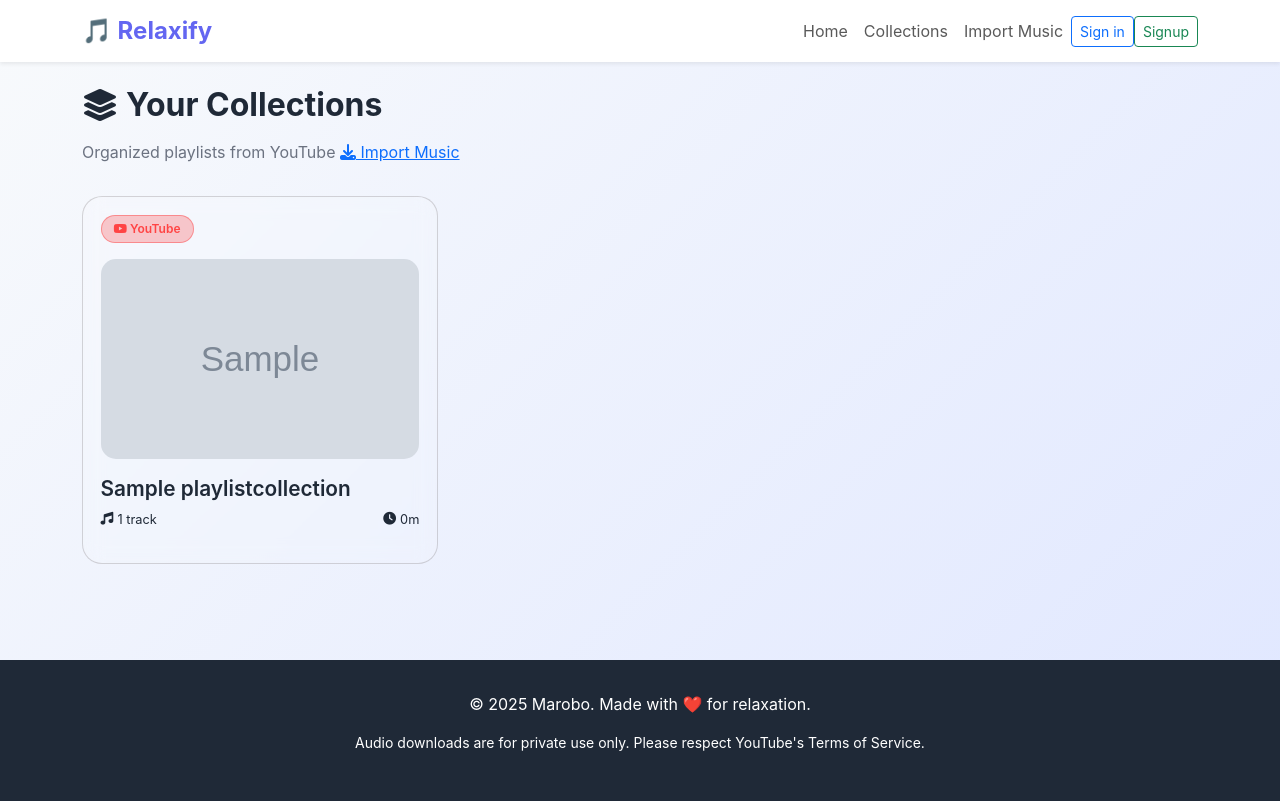
After one commit to marobo/relaxify, a Django app: page /collections/ in a window 1280 px wide. The commit adds this page. Run offline with Django 5.2, Linux system fonts and the light colour scheme; tables that the repository leaves empty hold one stand-in row (values such as "Sample post"); grey boxes marked "Sample" are stand-in pictures.

Commit message:
add separately collaction page

```diff
--- /dev/null
+++ b/playlists/templates/playlists/collection_list.html
@@ -0,0 +1,86 @@
+{% extends 'base.html' %}
+{% load static %}
+
+{% block title %}Relaxify - YouTube Music Collections{% endblock %}
+
+{% block extra_css %}{% endblock %}
+
+{% block content %}
+<div class="container">
+    <!-- Collections Section -->
+    {% if collections %}
+        <div class="mb-5">
+            <h2 class="section-title">
+                <i class="fas fa-layer-group"></i> Your Collections
+            </h2>
+            <p class="section-subtitle">
+                Organized playlists from YouTube
+            <a href="{% url 'playlists:import' %}">
+                <i class="fas fa-download"></i> Import Music
+            </a>
+            </p>
+
+            <div class="row">
+                {% for collection in collections %}
+                <div class="col-lg-4 col-md-6 mb-4">
+                    <div class="collection-card">
+                        {% if collection.platform == 'youtube' %}
+                            <div class="platform-badge platform-youtube">
+                                <i class="fab fa-youtube"></i> YouTube
+                            </div>
+                        {% elif collection.platform == 'youtube_music' %}
+                            <div class="platform-badge platform-youtube-music">
+                                <i class="fas fa-music"></i> YouTube Music
+                            </div>
+                        {% else %}
+                            <div class="platform-badge platform-mixed">
+                                <i class="fas fa-layer-group"></i> Mixed
+                            </div>
+                        {% endif %}
+
+                        {% if collection.thumbnail_url %}
+                            <a href="{% url 'playlists:collection_player' collection.id %}">
+                                <img src="{{ collection.thumbnail_url }}" class="collection-thumbnail" alt="{{ collection.name }}">
+                            </a>
+                        {% else %}
+                            <div class="collection-placeholder">
+                                <a href="{% url 'playlists:collection_player' collection.id %}">
+                                    {% if collection.platform == 'youtube' %}
+                                        <i class="fab fa-youtube text-white icon-large"></i>
+                                    {% elif collection.platform == 'youtube_music' %}
+                                        <i class="fas fa-music text-white icon-large"></i>
+                                    {% else %}
+                                        <i class="fas fa-layer-group text-white icon-large"></i>
+                                    {% endif %}
+                                </a>
+                            </div>
+                        {% endif %}
+
+                        <h3 class="collection-title">{{ collection.name }}</h3>
+                        <div class="collection-stats">
+                            <div class="collection-stat">
+                                <i class="fas fa-music"></i>
+                                <span>{{ collection.playlist_count }} track{{ collection.playlist_count|pluralize }}</span>
+                            </div>
+                            {% if collection.total_duration_formatted %}
+                                <div class="collection-stat">
+                                    <i class="fas fa-clock"></i>
+                                    <span>{{ collection.total_duration_formatted }}</span>
+                                </div>
+                            {% endif %}
+                        </div>
+                    </div>
+                </div>
+                {% endfor %}
+            </div>
+        </div>
+    {% else %}
+    <!-- Import CTA -->
+        <div class="empty-state">
+            <i class="fas fa-music"></i>
+            <h3>No music collections yet</h3>
+            <p>Start by importing your favorite YouTube playlists, YouTube Music collections, or individual tracks!</p>
+        </div>
+    {% endif %}
+</div>
+{% endblock %}
--- a/playlists/urls.py
+++ b/playlists/urls.py
@@ -11,6 +11,7 @@ urlpatterns = [
     path('collection/<int:collection_id>/', views.collection_detail, name='collection_detail'),
     path('player/<int:collection_id>/', views.collection_player, name='collection_player'),
     path('offline/', views.offline, name='offline'),
+    path('collections/', views.collection_list, name='collection_list'),
 
     # API endpoints for tracks
     path('api/tracks/', views.PlaylistListAPIView.as_view(), name='api-tracks-list'),
--- a/playlists/views.py
+++ b/playlists/views.py
@@ -56,6 +56,14 @@ def detail(request, playlist_id):
 def offline(request):
     """Offline fallback page"""
     return render(request, 'playlists/offline.html')
+
+
+def collection_list(request):
+    """Page listing all playlist collections"""
+    collections = PlaylistCollection.objects.filter(is_active=True)
+    return render(request, 'playlists/collection_list.html', {
+        'collections': collections
+    })
 
 
 # API Views (REST Framework)
--- a/static/css/style.css
+++ b/static/css/style.css
@@ -98,8 +98,8 @@ body {
     background: rgba(255, 255, 255, 0.1);
     backdrop-filter: blur(10px);
     border-radius: 20px;
-    padding: 1.5rem;
-    border: 1px solid rgba(255, 255, 255, 0.2);
+    padding: 1.1rem;
+    border: 1px solid rgb(69 61 61 / 20%);
     transition: all 0.3s ease;
     height: 100%;
 }
--- a/templates/base.html
+++ b/templates/base.html
@@ -69,6 +69,9 @@
                 <ul class="navbar-nav ms-auto d-flex align-items-center">
                     <li class="nav-item">
                         <a class="nav-link" href="{% url 'playlists:home' %}">Home</a>
+                    </li>
+                    <li class="nav-item">
+                        <a class="nav-link" href="{% url 'playlists:collection_list' %}">Collections</a>
                     </li>
                     <li class="nav-item">
                         <a class="nav-link" href="{% url 'playlists:import' %}">Import Music</a>
```
